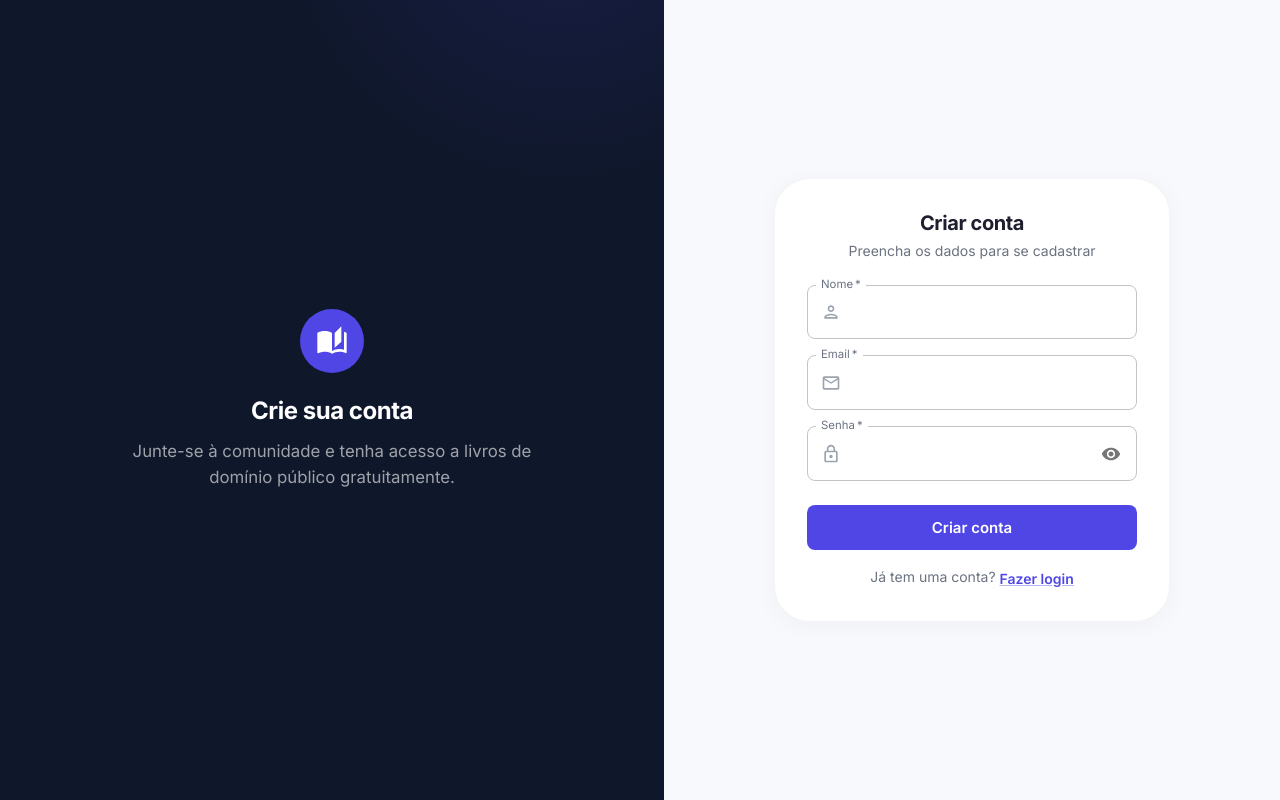
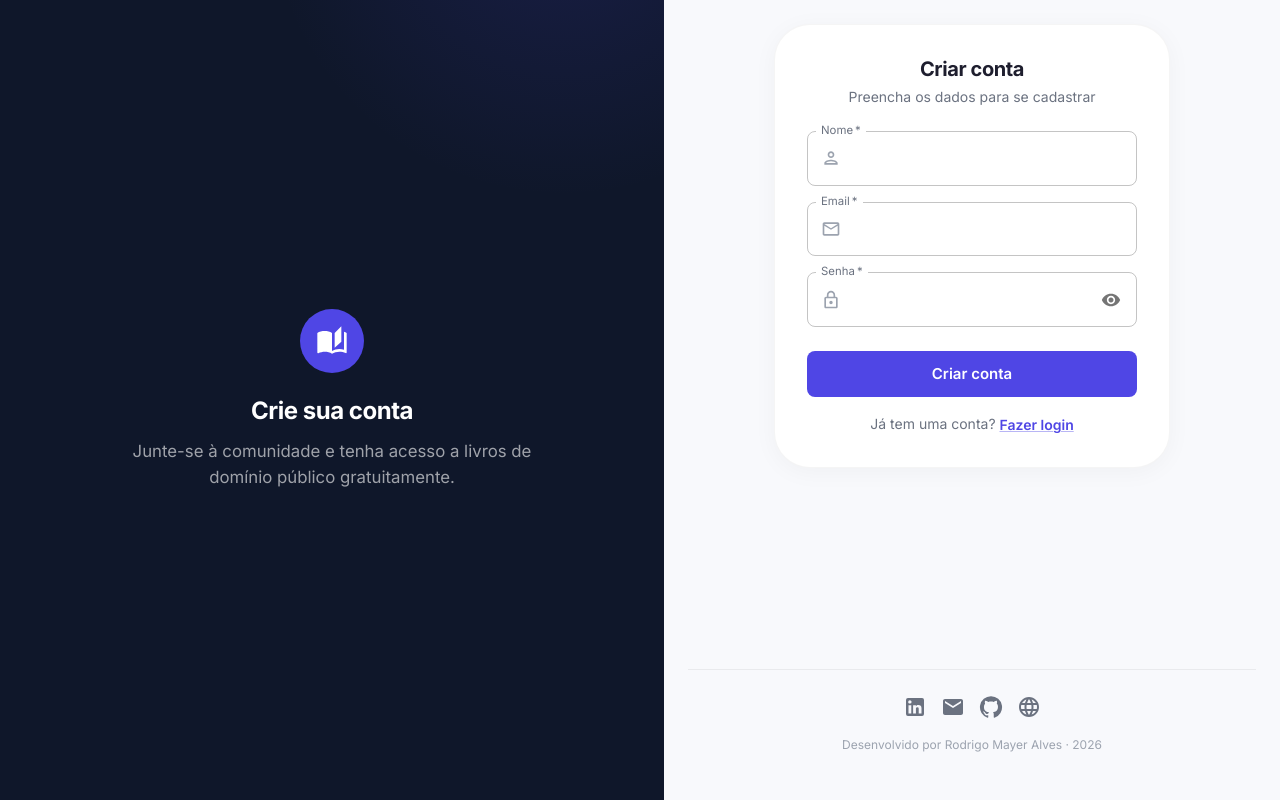
Before and after one commit to RodrigoMA21/biblioteca-java-react, a React (Vite) app in the folder frontend/: page /cadastro in a window 1280 px wide. Built offline with nearby package versions, Linux system fonts and the light colour scheme.

Commit message:
feat: footer com creditos e links em todas as telas

```diff
--- a/frontend/src/components/layout/DashboardLayout.jsx
+++ b/frontend/src/components/layout/DashboardLayout.jsx
@@ -2,6 +2,7 @@ import { useState } from "react";
 import { Box, useMediaQuery, useTheme } from "@mui/material";
 import Navbar from "./Navbar";
 import Sidebar from "./Sidebar";
+import Footer from "./Footer";
 
 const DRAWER_WIDTH = 240;
 
@@ -41,6 +42,7 @@ export default function DashboardLayout({ children }) {
         >
           {children}
         </Box>
+        <Footer />
       </Box>
     </Box>
   );
--- /dev/null
+++ b/frontend/src/components/layout/Footer.jsx
@@ -0,0 +1,45 @@
+import { Box, Typography, IconButton, Tooltip, Stack } from "@mui/material";
+import { LinkedIn, Email, GitHub, Language } from "@mui/icons-material";
+
+const links = [
+  { label: "LinkedIn", url: "https://www.linkedin.com/in/rodrigo-mayer-alves-a9255675", icon: <LinkedIn /> },
+  { label: "Email", url: "mailto:rodxlr@gmail.com", icon: <Email /> },
+  { label: "GitHub", url: "https://github.com/RodrigoMA21", icon: <GitHub /> },
+  { label: "Portfólio", url: "https://rodrigomayer.vercel.app", icon: <Language /> },
+];
+
+export default function Footer() {
+  return (
+    <Box
+      component="footer"
+      sx={{
+        py: 2.5,
+        px: 2,
+        textAlign: "center",
+        borderTop: "1px solid",
+        borderColor: "divider",
+        bgcolor: "background.default",
+      }}
+    >
+      <Stack direction="row" justifyContent="center" spacing={0.5} mb={1}>
+        {links.map((link) => (
+          <Tooltip title={link.label} key={link.label}>
+            <IconButton
+              component="a"
+              href={link.url}
+              target="_blank"
+              rel="noopener noreferrer"
+              size="small"
+              sx={{ color: "text.secondary" }}
+            >
+              {link.icon}
+            </IconButton>
+          </Tooltip>
+        ))}
+      </Stack>
+      <Typography variant="caption" color="text.disabled">
+        Desenvolvido por Rodrigo Mayer Alves · 2026
+      </Typography>
+    </Box>
+  );
+}
--- a/frontend/src/pages/Biblioteca.jsx
+++ b/frontend/src/pages/Biblioteca.jsx
@@ -1,5 +1,7 @@
 import { useEffect, useState } from "react";
 import api from "../services/api";
+
+import Footer from "../components/layout/Footer";
 
 function Biblioteca({ user, sair }) {
   const [livros, setLivros] = useState([]);
@@ -220,6 +222,7 @@ function Biblioteca({ user, sair }) {
           </div>
         ))}
       </div>
+      <Footer />
     </div>
   );
 }
--- a/frontend/src/pages/ForgotPassword.jsx
+++ b/frontend/src/pages/ForgotPassword.jsx
@@ -14,6 +14,7 @@ import {
 } from "@mui/material";
 import { EmailOutlined, ArrowBack, LockReset } from "@mui/icons-material";
 import api from "../services/api";
+import Footer from "../components/layout/Footer";
 
 export default function ForgotPassword() {
   const navigate = useNavigate();
@@ -44,6 +45,7 @@ export default function ForgotPassword() {
       sx={{
         minHeight: "100vh",
         display: "flex",
+        flexDirection: "column",
         alignItems: "center",
         justifyContent: "center",
         bgcolor: "#F8F9FC",
@@ -132,6 +134,9 @@ export default function ForgotPassword() {
           </Box>
         </Paper>
       </Container>
+      <Box sx={{ mt: "auto", width: "100%" }}>
+        <Footer />
+      </Box>
     </Box>
   );
 }
--- a/frontend/src/pages/Login.jsx
+++ b/frontend/src/pages/Login.jsx
@@ -1,6 +1,7 @@
 import { Box, Container, Typography, Paper } from "@mui/material";
 import { AutoStories as BooksIcon } from "@mui/icons-material";
 import LoginCard from "../components/LoginCard";
+import Footer from "../components/layout/Footer";
 
 export default function Login() {
   return (
@@ -81,6 +82,7 @@ export default function Login() {
         sx={{
           flex: 1,
           display: "flex",
+          flexDirection: "column",
           alignItems: "center",
           justifyContent: "center",
           p: 3,
@@ -134,6 +136,9 @@ export default function Login() {
             <LoginCard />
           </Paper>
         </Container>
+        <Box sx={{ mt: "auto", width: "100%" }}>
+          <Footer />
+        </Box>
       </Box>
     </Box>
   );
--- a/frontend/src/pages/Register.jsx
+++ b/frontend/src/pages/Register.jsx
@@ -22,6 +22,7 @@ import {
   AutoStories as BooksIcon,
 } from "@mui/icons-material";
 import api from "../services/api";
+import Footer from "../components/layout/Footer";
 
 export default function Register() {
   const navigate = useNavigate();
@@ -127,6 +128,7 @@ export default function Register() {
         sx={{
           flex: 1,
           display: "flex",
+          flexDirection: "column",
           alignItems: "center",
           justifyContent: "center",
           p: 3,
@@ -261,6 +263,9 @@ export default function Register() {
             </Box>
           </Paper>
         </Container>
+        <Box sx={{ mt: "auto", width: "100%" }}>
+          <Footer />
+        </Box>
       </Box>
     </Box>
   );
--- a/frontend/src/pages/ResetPassword.jsx
+++ b/frontend/src/pages/ResetPassword.jsx
@@ -14,6 +14,7 @@ import {
 } from "@mui/material";
 import { LockOutlined, Visibility, VisibilityOff, LockReset } from "@mui/icons-material";
 import api from "../services/api";
+import Footer from "../components/layout/Footer";
 
 export default function ResetPassword() {
   const navigate = useNavigate();
@@ -30,7 +31,7 @@ export default function ResetPassword() {
 
   if (!token) {
     return (
-      <Box sx={{ minHeight: "100vh", display: "flex", alignItems: "center", justifyContent: "center", bgcolor: "#F8F9FC", p: 3 }}>
+      <Box sx={{ minHeight: "100vh", display: "flex", flexDirection: "column", alignItems: "center", justifyContent: "center", bgcolor: "#F8F9FC", p: 3 }}>
         <Container maxWidth="xs">
           <Paper sx={{ p: 4, borderRadius: 3, textAlign: "center" }}>
             <Alert severity="error" sx={{ mb: 2 }}>
@@ -41,6 +42,9 @@ export default function ResetPassword() {
             </Button>
           </Paper>
         </Container>
+        <Box sx={{ mt: "auto", width: "100%" }}>
+          <Footer />
+        </Box>
       </Box>
     );
   }
@@ -80,6 +84,7 @@ export default function ResetPassword() {
       sx={{
         minHeight: "100vh",
         display: "flex",
+        flexDirection: "column",
         alignItems: "center",
         justifyContent: "center",
         bgcolor: "#F8F9FC",
@@ -194,6 +199,9 @@ export default function ResetPassword() {
           </Box>
         </Paper>
       </Container>
+      <Box sx={{ mt: "auto", width: "100%" }}>
+        <Footer />
+      </Box>
     </Box>
   );
 }
```
